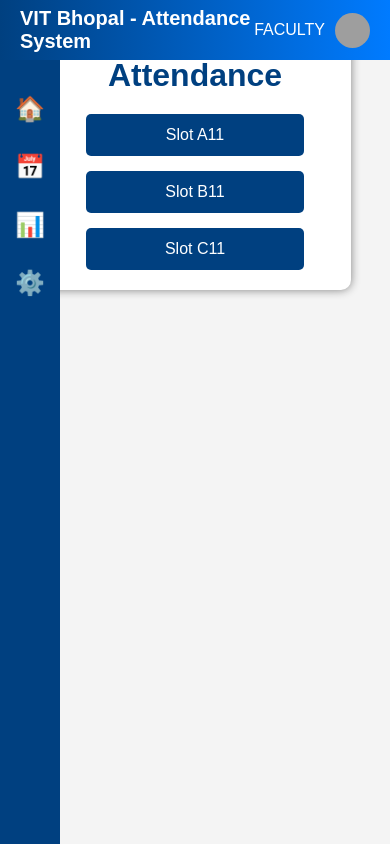
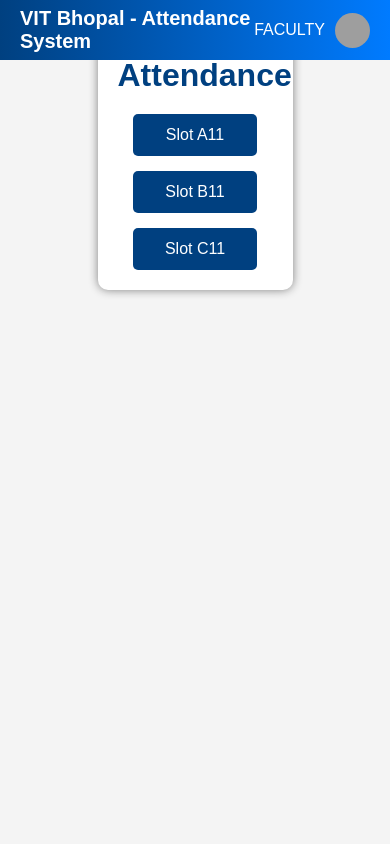
Before and after one commit to Himanshu-2144/vitattendenceQR, a Flask app: page / in a window 390 px wide. Run offline with Flask 3, Linux system fonts and the light colour scheme; some libraries are stand-ins or nearby versions; grey boxes are pictures that could not be loaded.

Commit message:
Update home.html

```diff
--- a/templates/home.html
+++ b/templates/home.html
@@ -7,7 +7,6 @@
     <script src="https://accounts.google.com/gsi/client" async defer></script>
 
     <style>
-        /* General Styling */
         * {
             margin: 0;
             padding: 0;
@@ -19,7 +18,6 @@
             background-color: #f4f4f4;
         }
 
-        /* Header */
         .header {
             background: linear-gradient(90deg, #004080, #007bff);
             color: white;
@@ -52,35 +50,8 @@
             margin-left: 10px;
         }
 
-        /* Sidebar */
-        .sidebar {
-            width: 60px;
-            background-color: #004080;
-            position: fixed;
-            top: 60px;
-            left: 0;
-            height: calc(100% - 60px);
-            display: flex;
-            flex-direction: column;
-            align-items: center;
-            padding-top: 20px;
-        }
-
-        .sidebar a {
-            margin: 15px 0;
-            text-decoration: none;
-            color: white;
-            font-size: 24px;
-        }
-
-        .sidebar a:hover {
-            color: #ffcc00;
-        }
-
-        /* Main Content */
         .container {
-            margin-left: 80px;
-            margin-top: 80px;
+            margin-top: 100px;
             padding: 20px;
             background: white;
             width: 50%;
@@ -120,13 +91,6 @@
             background-color: #007bff;
         }
 
-        @media (max-width: 768px) {
-            .container {
-                width: 80%;
-            }
-        }
-
-        /* QR Code Section */
         #qrCodeContainer {
             display: none;
             margin-top: 20px;
@@ -137,7 +101,6 @@
             height: 200px;
         }
 
-        /* QR Link */
         #qrLink {
             display: block;
             margin-top: 10px;
@@ -152,14 +115,6 @@
     </style>
 </head>
 <body>
-    <div id="g_id_onload"
-         data-client_id="YOUR_GOOGLE_CLIENT_ID"
-         data-login_uri="http://localhost:5000/auth"
-         data-auto_prompt="false">
-    </div>
-    <div class="g_id_signin" data-type="standard"></div>
-
-    <!-- Header -->
     <div class="header">
         <div class="header-title">VIT Bhopal - Attendance System</div>
         <div class="user-profile">
@@ -168,15 +123,6 @@
         </div>
     </div>
 
-    <!-- Sidebar -->
-    <div class="sidebar">
-        <a href="#">🏠</a>
-        <a href="#">📅</a>
-        <a href="#">📊</a>
-        <a href="#">⚙️</a>
-    </div>
-
-    <!-- Main Container -->
     <div class="container">
         <h1>Mark Your Attendance</h1>
         <div class="slot-buttons">
@@ -185,7 +131,6 @@
             <button onclick="generateQR('SlotC11')" class="button">Slot C11</button>
         </div>
 
-        <!-- QR Code Display -->
         <div id="qrCodeContainer">
             <h2>Scan the QR Code to Mark Attendance</h2>
             <img id="qrCode" src="" alt="QR Code">
@@ -196,53 +141,19 @@
     <script>
         function generateQR(slot) {
             console.log("Generating QR for:", slot);
-
             fetch(`/generate_qr?slot=${encodeURIComponent(slot)}`)
-                .then(response => response.blob())  // Handle the response as a blob
+                .then(response => response.blob())
                 .then(imageBlob => {
-                    const imageUrl = URL.createObjectURL(imageBlob); // Create URL from blob
-                    document.getElementById("qrCode").src = imageUrl; // Set the QR code source
-                    document.getElementById("qrLink").href = imageUrl; // Direct link to QR
-                    document.getElementById("qrCodeContainer").style.display = "block"; // Show QR code container
+                    const imageUrl = URL.createObjectURL(imageBlob);
+                    document.getElementById("qrCode").src = imageUrl;
+                    document.getElementById("qrLink").href = imageUrl;
+                    document.getElementById("qrCodeContainer").style.display = "block";
                 })
                 .catch(error => {
                     alert("Error generating QR: " + error.message);
                     console.error("QR Generation Error:", error);
                 });
         }
-
-        function handleCredentialResponse(response) {
-            console.log("Google Token Received: ", response.credential);
-
-            fetch('/auth', {
-                method: 'POST',
-                headers: { 'Content-Type': 'application/json' },
-                body: JSON.stringify({ token: response.credential })
-            })
-            .then(res => res.json())
-            .then(data => {
-                if (data.success) {
-                    alert("Login Successful!");
-                    localStorage.setItem("userEmail", data.email);
-                    window.location.href = `/students?email=${data.email}`;
-                } else {
-                    alert("Authentication Failed: " + data.message);
-                }
-            })
-            .catch(err => console.error("Error:", err));
-        }
-
-        window.onload = function () {
-            google.accounts.id.initialize({
-                client_id: "YOUR_GOOGLE_CLIENT_ID",
-                callback: handleCredentialResponse
-            });
-
-            google.accounts.id.renderButton(
-                document.getElementById("g_id_signin"),
-                { theme: "outline", size: "large" }
-            );
-        };
     </script>
 </body>
 </html>
```
